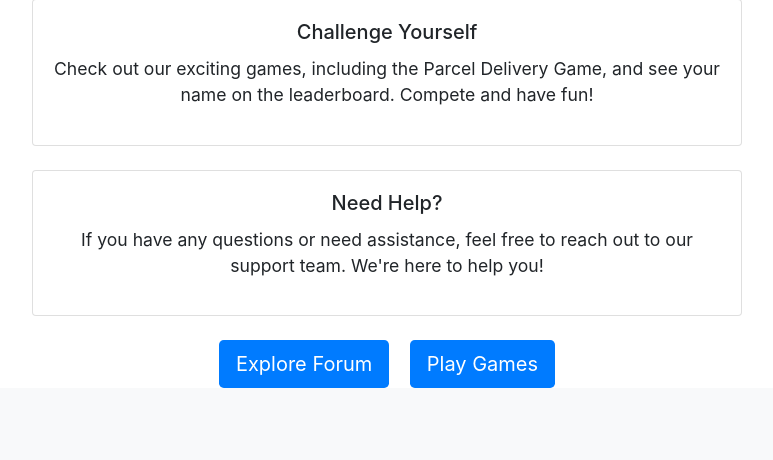
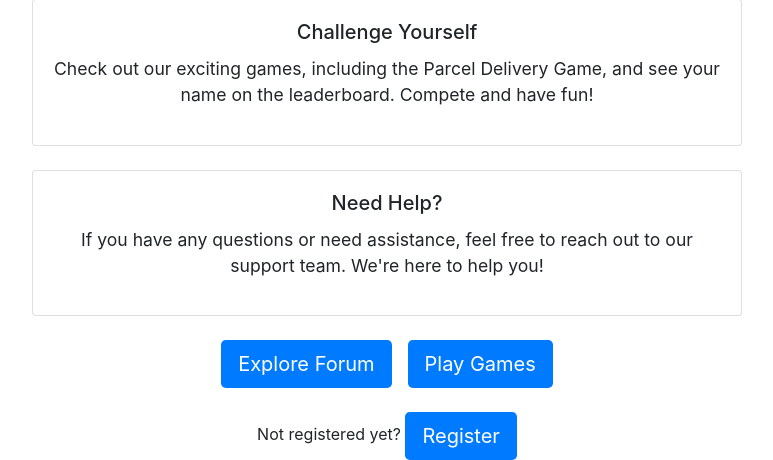
Before and after one commit to HerschelXu/AWDGP, a Flask app: page /introduction in a window 1280 px wide. Shown: the part 558-1018 px from the top of the page, without its empty margins (253-1026 px from the left). Before the commit the page ends 946 px from the top, so only its background shows below. Run offline with Flask 3, Linux system fonts and the light colour scheme; some libraries are stand-ins or nearby versions.

Commit message:
Update introduction.html: link with registeration page

```diff
--- a/templates/introduction.html
+++ b/templates/introduction.html
@@ -52,9 +52,14 @@
                     <p>If you have any questions or need assistance, feel free to reach out to our support team. We're here to help you!</p>
                 </div>
             </div>
-            <div class="mt-4">
+            <div class="d-flex justify-content-center mt-4">
                 <a href="{{ url_for('forum.index') }}" class="btn btn-custom btn-lg mx-2">Explore Forum</a>
                 <a href="{{ url_for('game.game') }}" class="btn btn-custom btn-lg mx-2">Play Games</a>
+            </div>
+            <div class="register-section mt-4">
+                <span class="register-text">Not registered yet?</span>
+                <a href="{{ url_for('auth.register') }}" class="btn btn-custom btn-lg">Register</a>
+            </div>
             </div>
         </div>
     </div>
```
